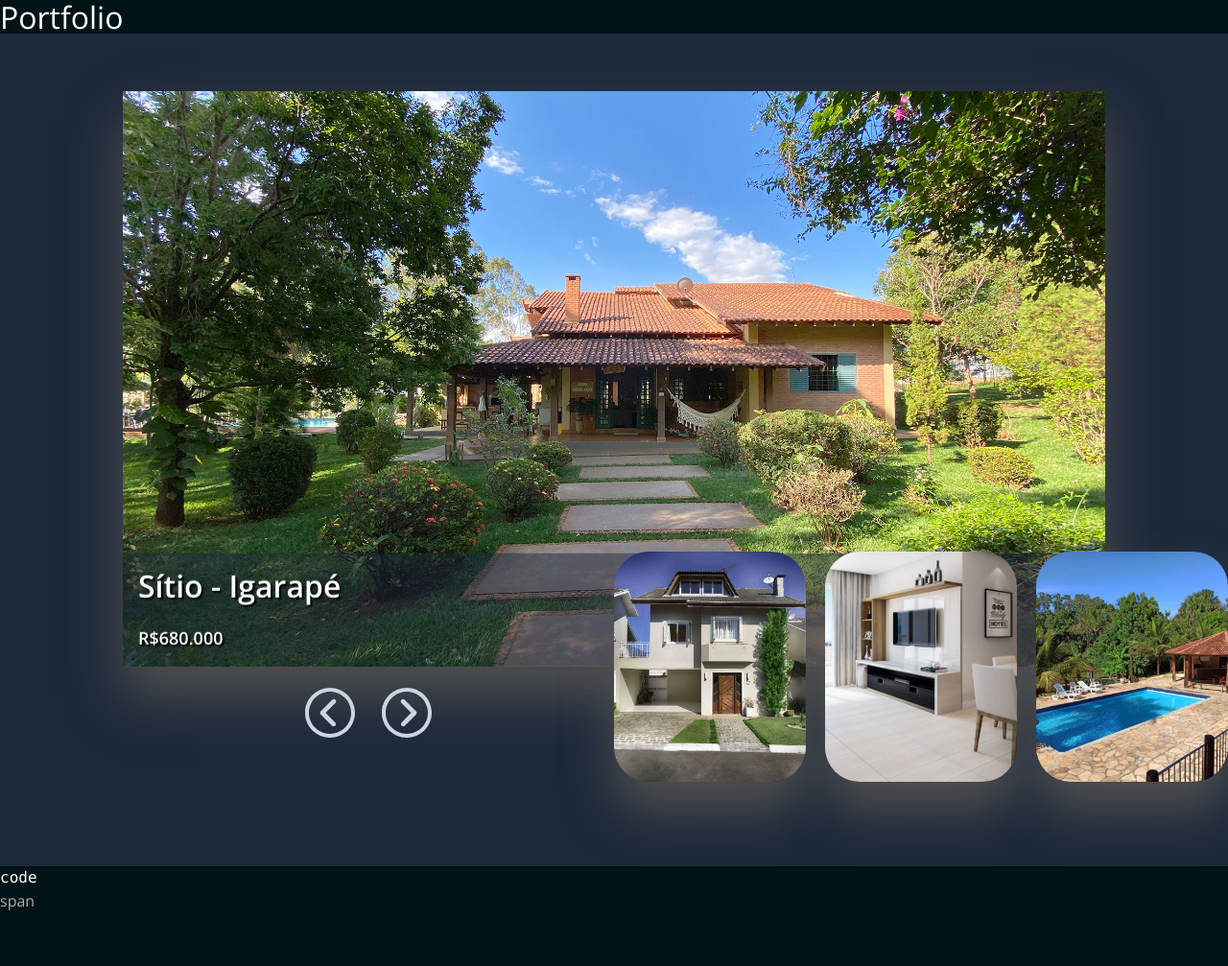
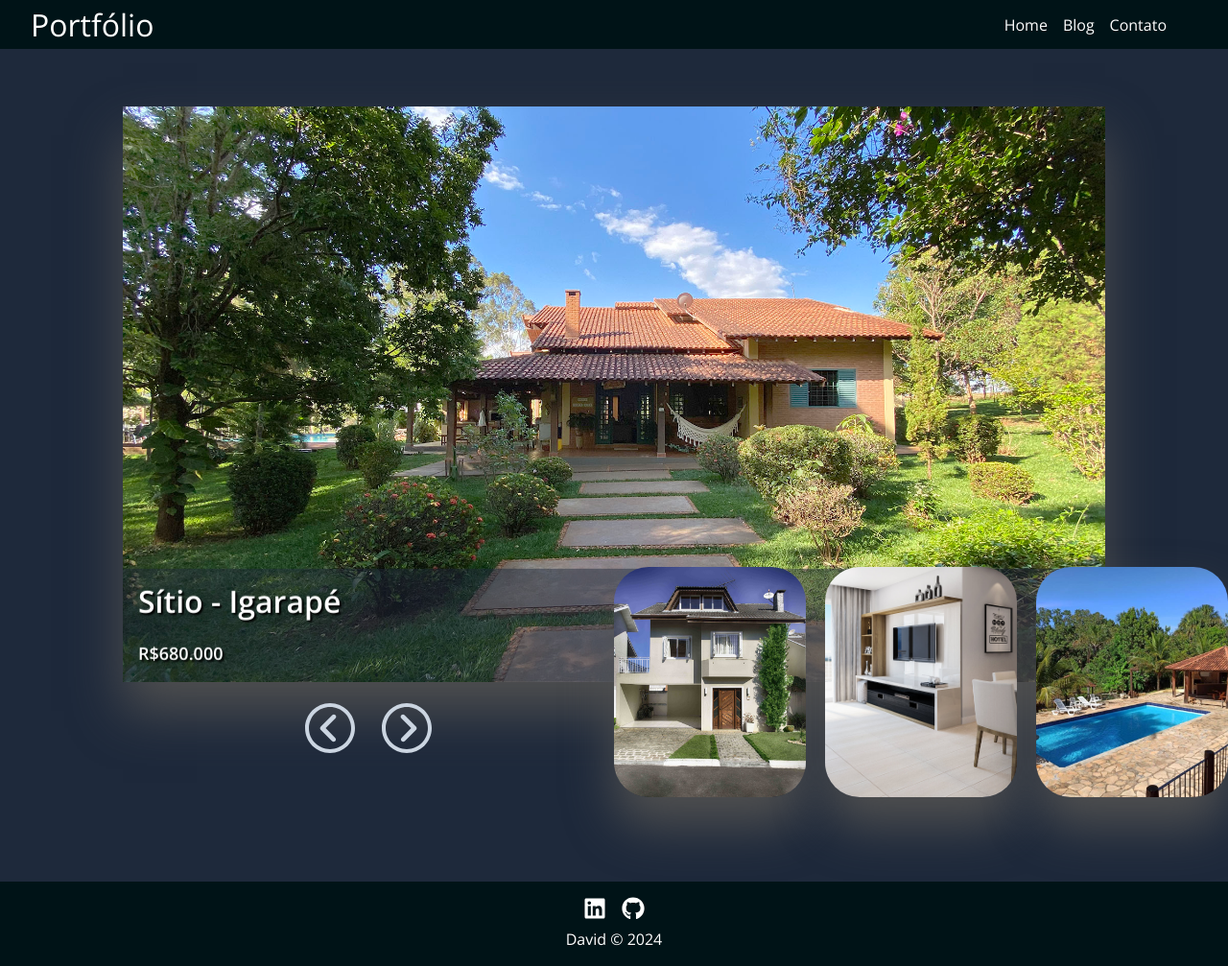
Before and after one commit to davidfrk/portfolio, a React (Vite) app: page / in a window 1280 px wide. Shown: the whole page at 96% size. Before the commit the page ends 951 px from the top, so only its background shows below. Built offline with nearby package versions, Linux system fonts and the light colour scheme.

Commit message:
Add navbar and footer

```diff
--- a/src/App.jsx
+++ b/src/App.jsx
@@ -2,19 +2,21 @@ import { BrowserRouter as Router, Routes, Route } from 'react-router-dom'
 
 import Container from './components/layout/Container'
 import Home from './components/pages/Home'
+import Navbar from './components/layout/Navbar'
+import Footer from './components/layout/Footer'
 
 function App() {
   return (
     <Router>
       <Container customClass="body">
-      <h1>Portfolio</h1>
+      <Navbar/>
       <Container customClass="main">
         <Routes>
           <Route path="/" element={<Home/>}/>
           <Route path="*" element={<Home/>}/>
         </Routes>
       </Container>
-      <code>code</code><span>span</span>
+      <Footer/>
       </Container>
     </Router>
   )
--- a/src/components/display/ItemShowcase.jsx
+++ b/src/components/display/ItemShowcase.jsx
@@ -56,8 +56,8 @@ function ItemShowcase({ items }) {
           ))}
         </div>
         <div className='w-1/2 flex gap-4 mt-4 justify-center z-10'>
-          <button className="rounded-full text-[64px] text-slate-300 hover:text-white" type="button" onClick={prev} > <IoIosArrowDropleft /> </button>
-          <button className="rounded-full text-[64px] text-slate-300 hover:text-white" type="button" onClick={next} > <IoIosArrowDropright /> </button>
+          <button className="rounded-full text-[64px] text-slate-300 hover:text-[var(--accent-color)]" type="button" onClick={prev} > <IoIosArrowDropleft /> </button>
+          <button className="rounded-full text-[64px] text-slate-300 hover:text-[var(--accent-color)]" type="button" onClick={next} > <IoIosArrowDropright /> </button>
         </div>
       </div>
     </div>
--- /dev/null
+++ b/src/components/layout/Footer.jsx
@@ -0,0 +1,28 @@
+import { FaGithub, FaLinkedin } from "react-icons/fa"
+import { Link } from "react-router-dom"
+
+function Footer() {
+  return (
+    <footer className="p-4">
+      <div className="w-full flex justify-center gap-4 items-center text-2xl mb-2">
+        <Link
+          to="https://www.linkedin.com/in/david-andrade-dk/"
+          target="_blank"
+          className="hover:text-[var(--accent-color)]"
+        >
+          <FaLinkedin/>
+        </Link>
+        <Link
+          to="https://github.com/davidfrk"
+          target="_blank"
+          className="hover:text-[var(--accent-color)]"
+        >
+          <FaGithub/>
+        </Link>
+      </div>
+      <div className="w-full flex justify-center items-center">David &copy; 2024</div>
+    </footer>
+  )
+}
+
+export default Footer
--- /dev/null
+++ b/src/components/layout/Navbar.jsx
@@ -0,0 +1,18 @@
+import { Link } from "react-router-dom"
+
+function Navbar() {
+  return (
+    <nav className="w-full flex py-2 px-8">
+      <div>
+        <h1>Portfólio</h1>
+      </div>
+      <ul className="w-full flex items-center justify-end gap-4 px-8">
+        <li><Link to="/" className="hover:text-[var(--accent-color)]">Home</Link></li>
+        <li><Link to="/" className="hover:text-[var(--accent-color)]">Blog</Link></li>
+        <li><Link to="/" className="hover:text-[var(--accent-color)]">Contato</Link></li>
+      </ul>
+    </nav>
+  )
+}
+
+export default Navbar
--- a/src/components/pages/Home.jsx
+++ b/src/components/pages/Home.jsx
@@ -18,7 +18,7 @@ const items = [
 
 function Home() {
   return (
-    <div className='w-full h-full bg-slate-800'>
+    <div className='w-full min-h-full bg-slate-800'>
       <ItemShowcase items={items} />
     </div>
   )
```
